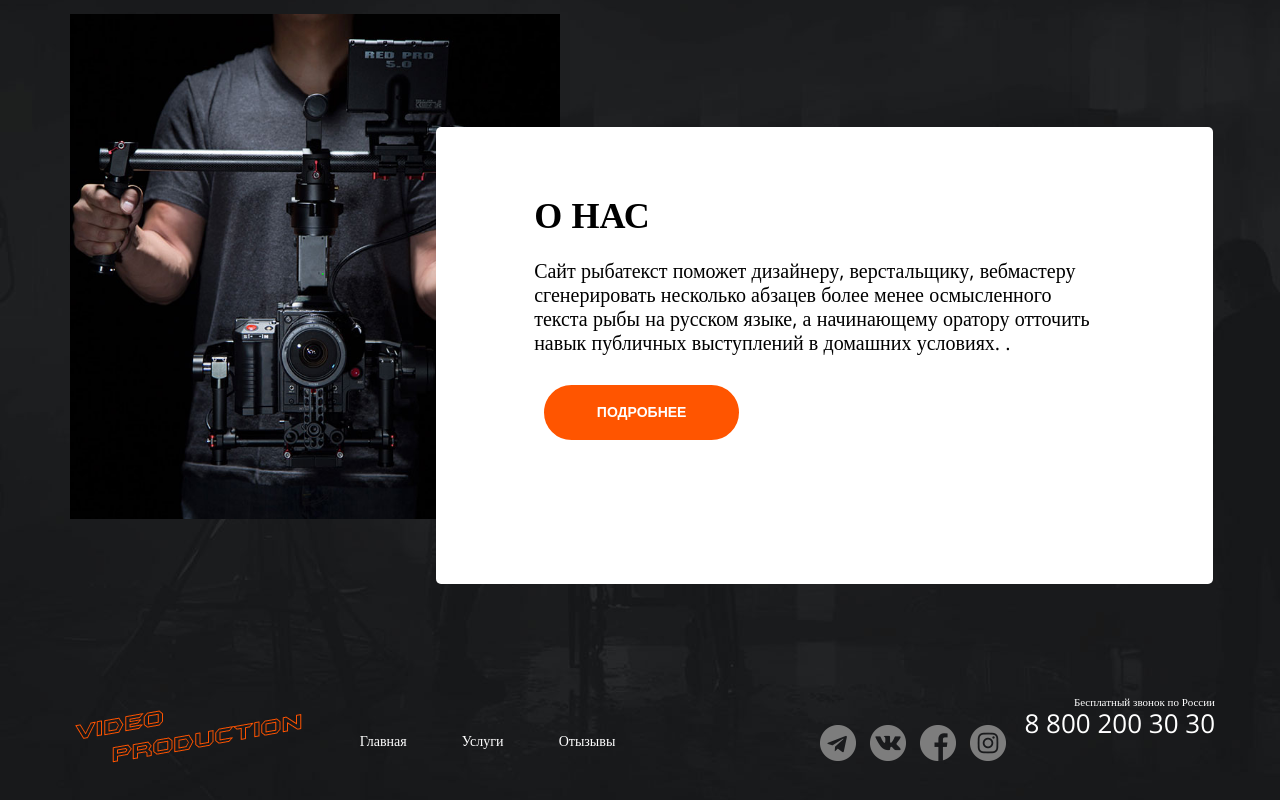
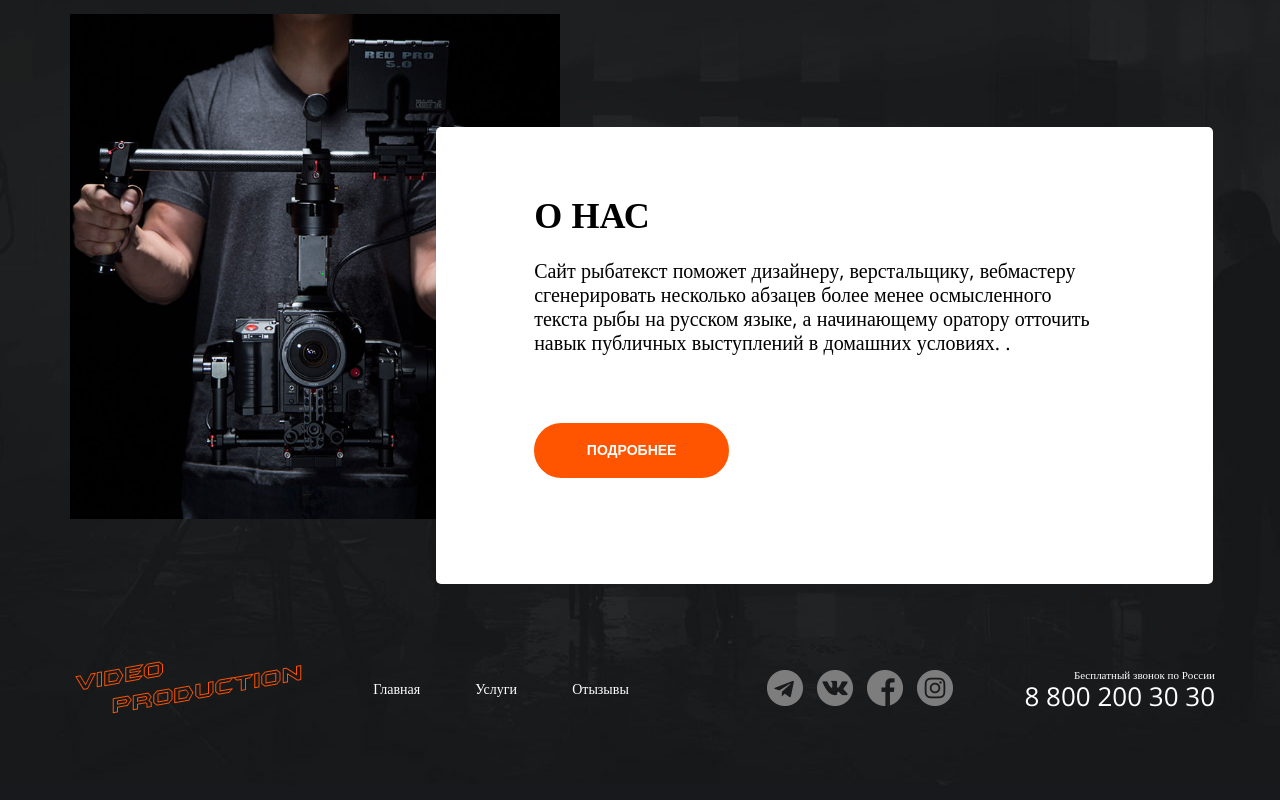
Before and after one commit to Ivan20066/Lesson, a plain HTML site: page index.html in a window 1280 px wide. Shown: the part 2141-2941 px from the top of the page. Drawn offline with nearby package versions, Linux system fonts and the light colour scheme.

Commit message:
наверное все

```diff
--- a/css/main.css
+++ b/css/main.css
@@ -390,13 +390,13 @@ text-transform: uppercase;
 
 
 .about__button {
-    margin-top:   10px;
-    margin-left: 10px;
+    margin-top:   48px;
+
 }
 .footer {
     height: 150px;
     position: relative;
-    margin-top: 100px;
+    margin-top: 51px;
 
 }
 .socials__item {
@@ -405,8 +405,8 @@ text-transform: uppercase;
     margin-right: 10px;
 }
 .socials {
-    top: 41px;
-    right: 334px;
+    top: 35px;
+    right: 387px;
     position: absolute;
     margin: 0;
     padding: 0;
@@ -420,8 +420,8 @@ text-transform: uppercase;
     width: 36px;
     height: 36px;
 }
-.contacts--footer {
-    top: 10px;
+.contacts-footer {
+    top: 32px;
 }
 .menu-bottom {
     display: inline-block;
@@ -432,7 +432,7 @@ text-transform: uppercase;
 }
 .menu-footer {
     position: absolute;
-    top: 44px;
-    left: 38%;
+    top: 41px;
+    left: 39%;
     transform: translatex(-50%);
 }
--- a/index.html
+++ b/index.html
@@ -249,7 +249,7 @@
                     </li>
                 </ul>
 
-                <div class="contacts contacts--footer">
+                <div class="contacts contacts-footer">
                     <div class="contacts__desc">Бесплатный звонок по России</div>
                     <a href="tel:+78002003030" class="contacts__tel">8 800 200 30 30</a>
 
```
